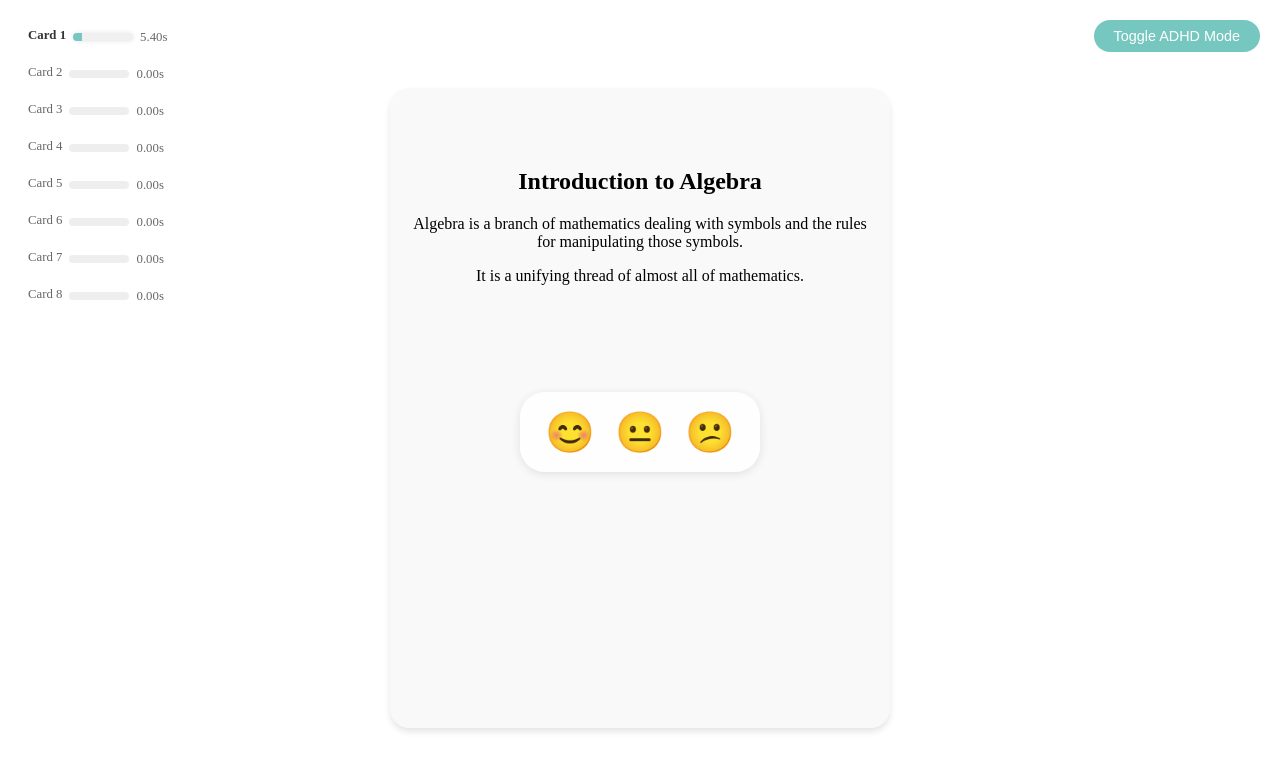
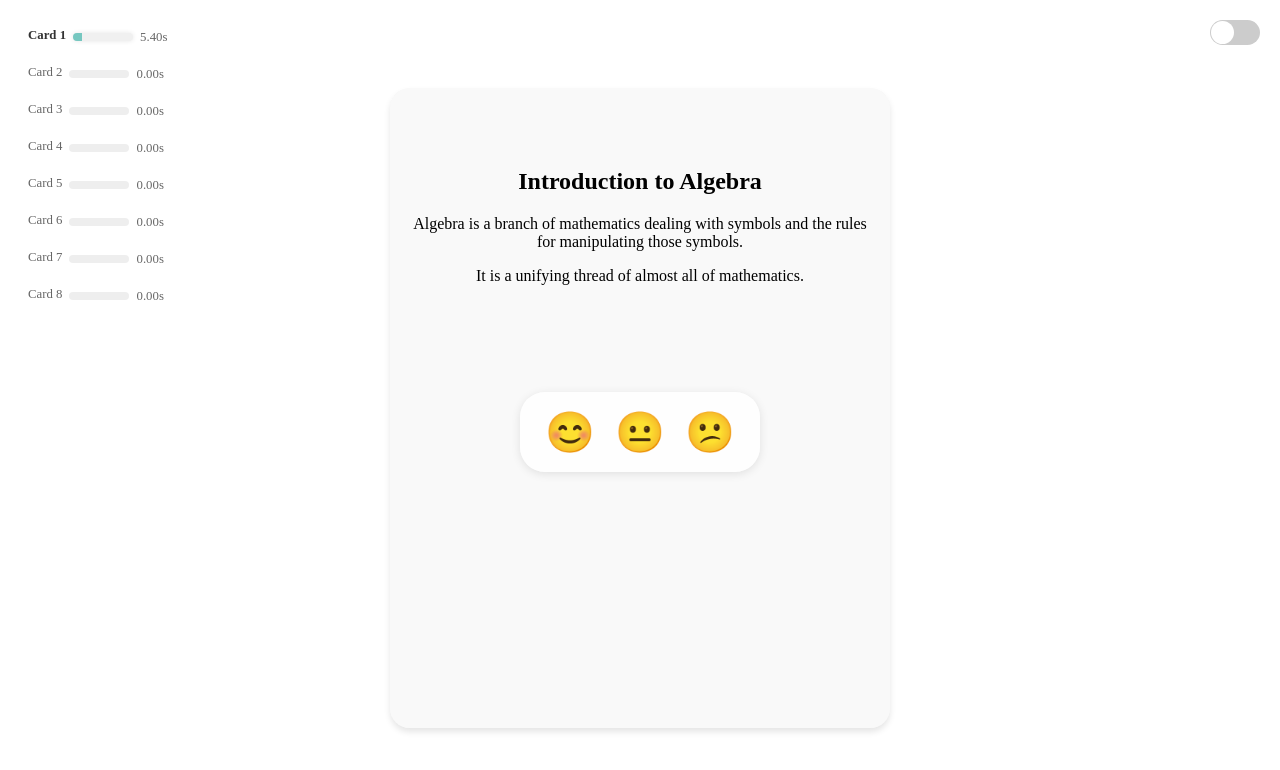
Before and after one commit to BaptisteLoquette/Local_ML_powered_Adaptive_Learning, a Next.js app in the folder adaptive-courses-front/: page / in a window 1280 px wide. Shown: the top 770 px of the page. Built offline with nearby package versions, Linux system fonts and the light colour scheme.

Commit message:
Modified the adhd bionic reading to be a toggle switch (cleaner)

```diff
--- a/adaptive-courses-front/pages/index.js
+++ b/adaptive-courses-front/pages/index.js
@@ -109,9 +109,17 @@ export default function Home() {
 
   return (
     <div className={styles.app}>
-      <button className={styles.pillButton} onClick={toggleAdhdMode}>
-        Toggle ADHD Mode
-      </button>
+      <div className={styles.toggleSwitch}>
+        <input
+          type="checkbox"
+          id="adhdModeToggle"
+          checked={adhdMode}
+          onChange={toggleAdhdMode}
+        />
+        <label htmlFor="adhdModeToggle" className={styles.switchLabel}>
+          <span className={styles.switchButton}></span>
+        </label>
+      </div>
       <div className={styles.timeProgressBars}>
         {cardsData.map((_, index) => (
           <div key={index} className={`${styles.timeBar} ${index === currentCardIndex ? styles.active : ''}`}>
--- a/adaptive-courses-front/styles/Home.module.css
+++ b/adaptive-courses-front/styles/Home.module.css
@@ -152,8 +152,46 @@
   z-index: 10;
 }
 
-.pillButton:hover {
-  background-color: #5fb3ac;
+.toggleSwitch {
+  position: fixed;
+  top: 20px;
+  right: 20px;
+  z-index: 10;
+}
+
+.toggleSwitch input {
+  display: none;
+}
+
+.switchLabel {
+  display: block;
+  width: 50px;
+  height: 25px;
+  background-color: #ccc;
+  border-radius: 25px;
+  position: relative;
+  cursor: pointer;
+  transition: background-color 0.2s ease;
+}
+
+.switchLabel .switchButton {
+  display: block;
+  width: 23px;
+  height: 23px;
+  background-color: white;
+  border-radius: 50%;
+  position: absolute;
+  top: 1px;
+  left: 1px;
+  transition: transform 0.2s ease;
+}
+
+input:checked+.switchLabel {
+  background-color: #76c7c0;
+}
+
+input:checked+.switchLabel .switchButton {
+  transform: translateX(25px);
 }
 
 .adhdBionicText p {
```
